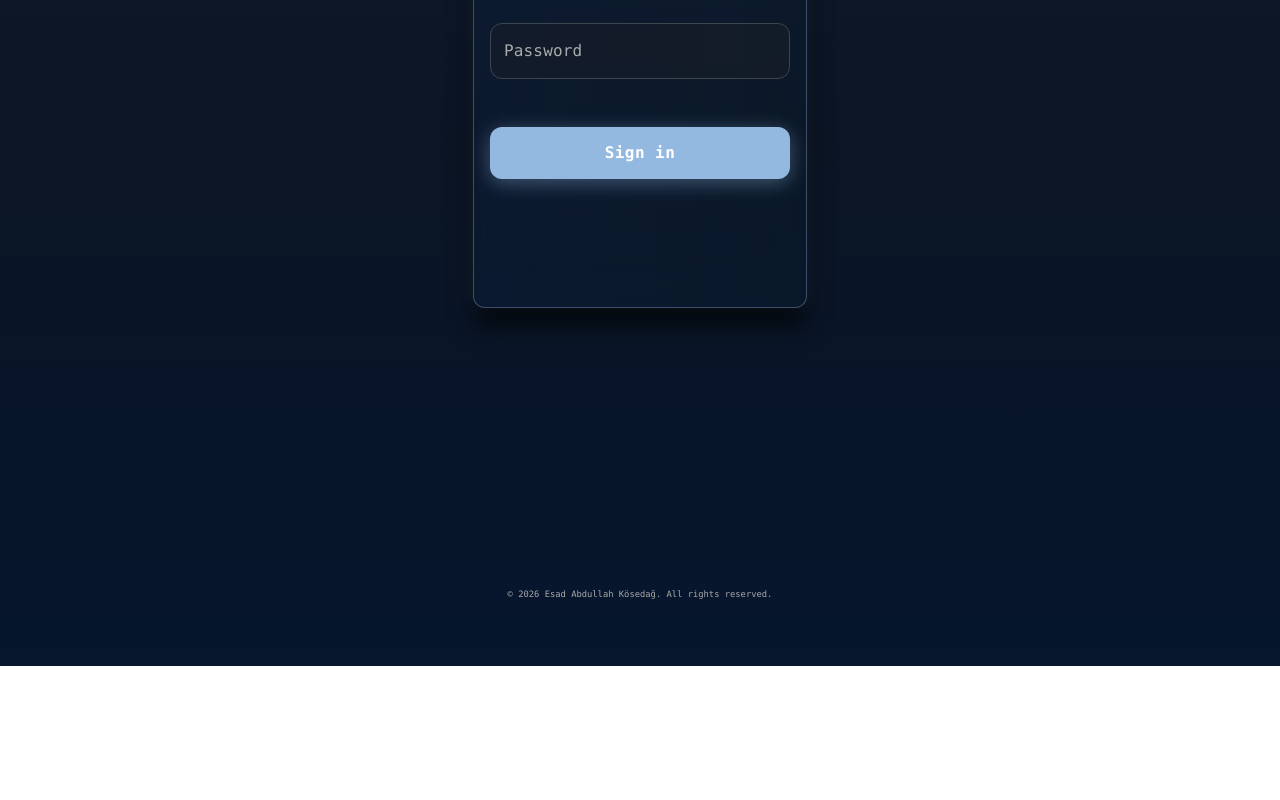
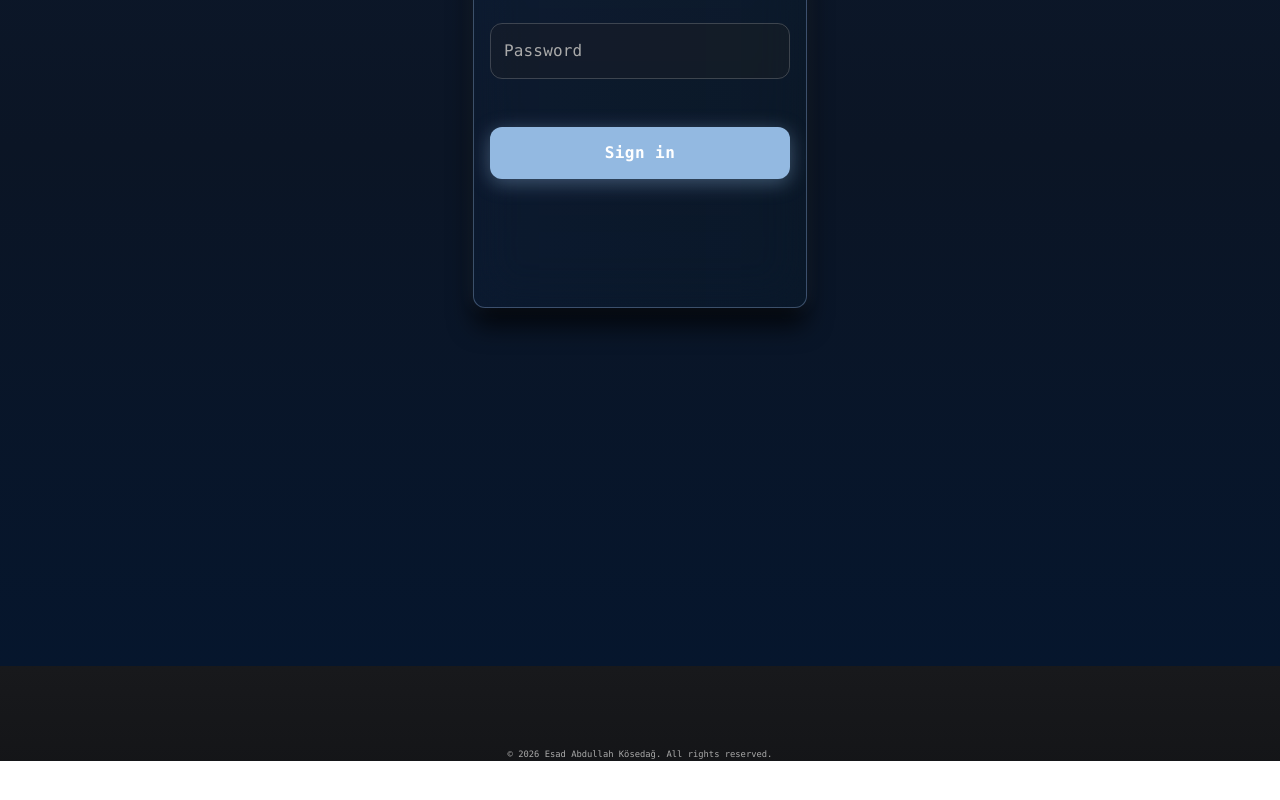
Before and after one commit to kaesit/mbs-blog-site, a React (Create React App) app: page /signin in a window 1280 px wide. Shown: the part 374-1174 px from the top of the page. Before the commit the page ends 1040 px from the top, so only its background shows below. Built offline with nearby package versions, Linux system fonts and the light colour scheme; a web font is replaced by a local one.

Commit message:
refactor: edit colors and minor styles

```diff
--- a/src/css/ContactForm.css
+++ b/src/css/ContactForm.css
@@ -1,9 +1,9 @@
 /* Genel sayfa ayarları */
 .contact-page {
-  background: linear-gradient(180deg, #0d1a2f 0%, #0b1525 50%, #06162d 100%);
+  background: var(--bg-dark);
   color: #d7dedf;
   align-items: center;
-  height: 150vh;
+  height: 210vh;
   font-family: source-code-pro, Menlo, Monaco, Consolas, "Courier New",
     monospace;
 }
@@ -16,16 +16,18 @@
 }
 
 .contact-page-title {
-  font-size: 2rem;
+  font-size: 5rem;
   font-weight: 800;
   margin: 0;
 }
 
 /* Spotlight kartlar */
 .contact-form {
+  position: relative;
   display: flex;
   width: 100%;
   margin-top: 8rem;
+  bottom: 1rem;
   justify-content: center;
   box-sizing: border-box;
 }
@@ -45,12 +47,3 @@
   width: 48px;
   height: 48px;
 }
-
-.footer-bottom {
-  text-align: center;
-  margin-top: 2rem;
-  font-size: 0.55rem;
-  color: #aaa;
-  font-family: source-code-pro, Menlo, Monaco, Consolas, "Courier New",
-    monospace;
-}
--- a/src/pages/ContactPage.tsx
+++ b/src/pages/ContactPage.tsx
@@ -7,6 +7,7 @@ import TextField from "@mui/material/TextField";
 import Button from "@mui/material/Button";
 import Checkbox from "@mui/material/Checkbox";
 import FormControlLabel from "@mui/material/FormControlLabel";
+import Footer from "../components/Footer";
 
 // ---- Dark TextField ----
 const DarkTextField = styled(TextField)(({ theme }) => ({
@@ -146,14 +147,7 @@ const ContactPage: React.FC = () => {
       </div>
 
       {/* Footer */}
-      <div style={{ position: "relative", zIndex: 1, paddingBottom: "5rem" }}>
-        <div className="footer-bottom">
-          <p>
-            © {new Date().getFullYear()} Esad Abdullah Kösedağ. All rights
-            reserved.
-          </p>
-        </div>
-      </div>
+      <Footer />
     </div>
   );
 };
```
